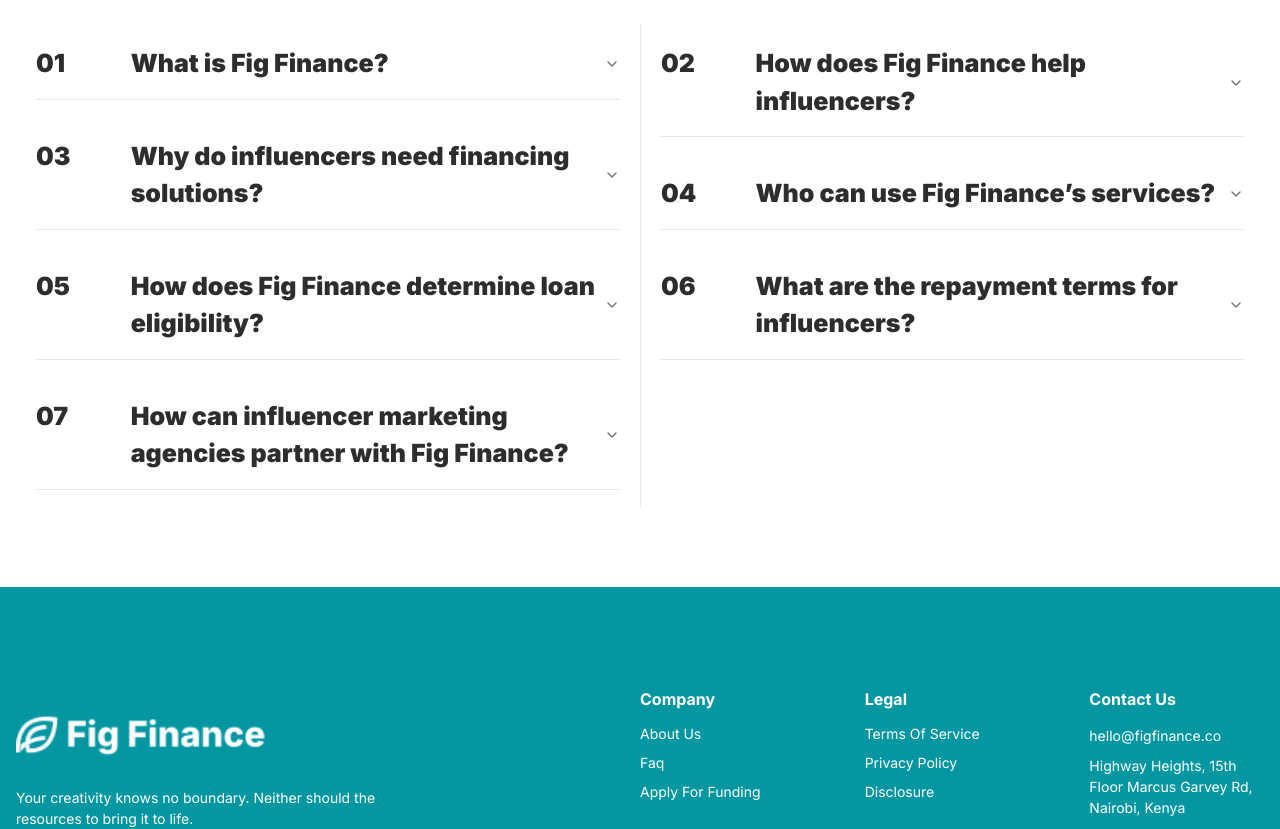
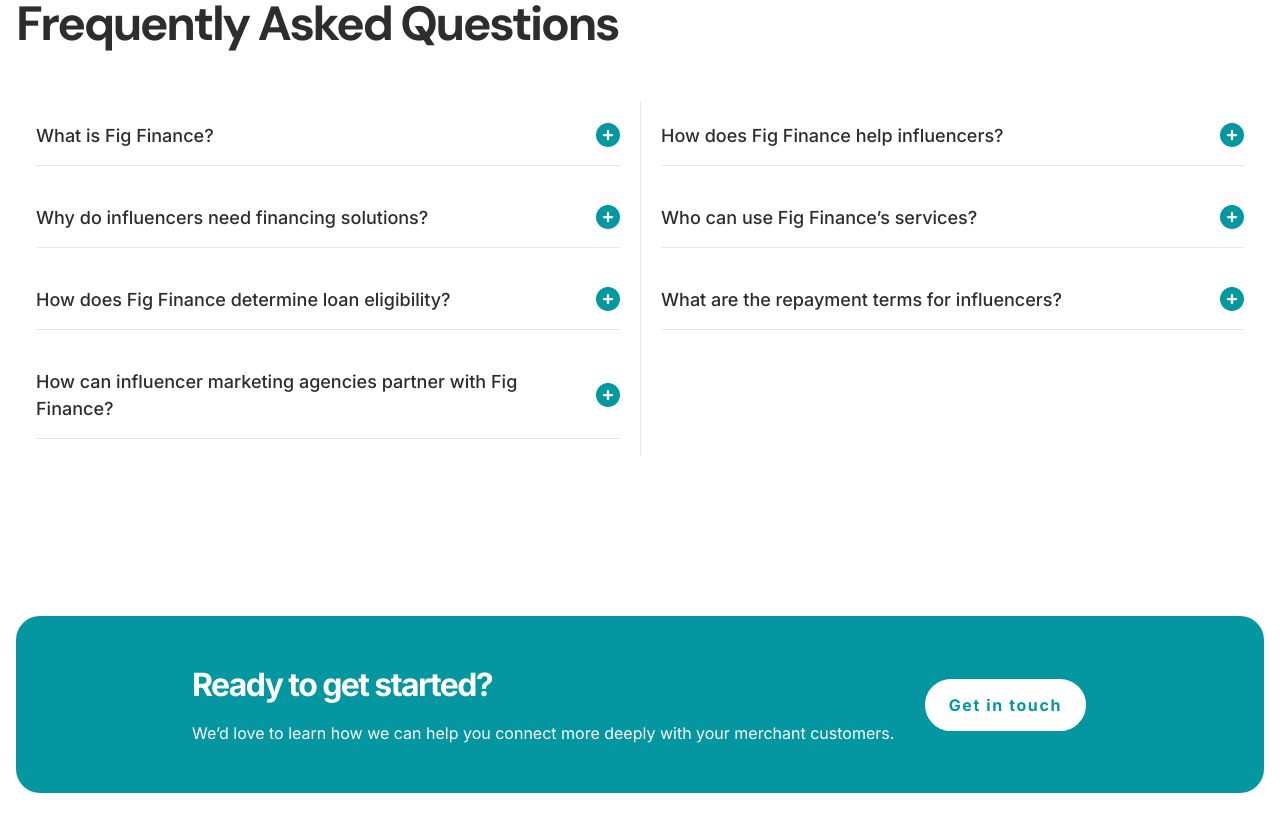
Before and after one commit to FigTechnologies/Fig-Web, a Next.js app: page / in a window 1280 px wide. Shown: the part 3580-4409 px from the top of the page. Built offline with nearby package versions, Linux system fonts and the light colour scheme.

Commit message:
fear: add CTA and also adjust FAQs

```diff
--- a/src/app/page.js
+++ b/src/app/page.js
@@ -11,6 +11,7 @@
 import WhatWeDo from "@/components/home/WhatWeDo"
 import { WhyPartner } from "@/components/home/WhyPartner"
 import Works from "@/components/home/Works"
+import { ReadyToStart } from "@/components/ReadyToStart"
 
 export default function Home() {
 	return (
@@ -28,6 +29,7 @@
 			{/* <Testimonial /> */}
 			{/* <Faq /> */}
 			<FAQs />
+			<ReadyToStart />
 		</main>
 	)
 }
--- /dev/null
+++ b/src/components/ReadyToStart.jsx
@@ -0,0 +1,24 @@
+import React from "react"
+import { Container } from "./Container"
+
+const ReadyToStart = () => {
+	return (
+		<section className="py-20">
+			<Container>
+				<div className="p-12 bg-primary-color text-white rounded-3xl">
+					<div className="flex justify-between gap-4 items-center mx-auto max-w-4xl">
+						<div>
+							<h3 className="text-[2rem] font-bold leading-[1.3] mb-4 tracking-[-.05em] text-white">Ready to get started?</h3>
+							<p className="text-[1rem] leading-[1.4 text-white">We’d love to learn how we can help you connect more deeply with your merchant customers.</p>
+						</div>
+						<div>
+							<button className="btn">Get in touch</button>
+						</div>
+					</div>
+				</div>
+			</Container>
+		</section>
+	)
+}
+
+export { ReadyToStart }
--- a/src/components/home/Accordion.jsx
+++ b/src/components/home/Accordion.jsx
@@ -9,13 +9,13 @@
 				type="single"
 				collapsible>
 				<AccordionItem value={value}>
-					<AccordionTrigger className="text-[18px] md:text-[25px] font-[900]  text-primary-black">
+					<AccordionTrigger className="text-[1.125rem] text-primary-black">
 						<div className="flex w-full">
-							<span className="w-2/12">{id}</span>
+							{/* <span className="w-2/12">{id}</span> */}
 							<span className="flex-1">{question} </span>
 						</div>
 					</AccordionTrigger>
-					<AccordionContent className="text-[16px]  md:text-[18px] font-[400] leading-[1.5em] text-primary-black">{answer}</AccordionContent>
+					<AccordionContent className="text-[1rem] leading-[1.4] text-[#3c4562]">{answer}</AccordionContent>
 				</AccordionItem>
 			</Accordion>
 		</div>
--- a/src/components/home/FAQs.jsx
+++ b/src/components/home/FAQs.jsx
@@ -8,8 +8,8 @@
 		<section className="py-20 mt-[20dvh]">
 			<Container>
 				<Heading
-					className="mx-auto text-center"
 					title="FAQs"
+					subtitle={`<span>Frequently Asked Questions</span>`}
 				/>
 
 				<div className="md:w-full w-full grid grid-cols-2 mt-[50px]">
--- a/src/components/ui/accordion.jsx
+++ b/src/components/ui/accordion.jsx
@@ -24,7 +24,19 @@
 			className={cn("flex flex-1 items-center justify-between py-4 text-sm font-medium transition-all hover:underline text-left [&[data-state=open]>svg]:rotate-180", className)}
 			{...props}>
 			{children}
-			<ChevronDown className="h-4 w-4 shrink-0 text-muted-foreground transition-transform duration-200" />
+			{/* <ChevronDown className="h-4 w-4 shrink-0 text-muted-foreground transition-transform duration-200" /> */}
+			<div>
+				<svg
+					width="24"
+					height="24"
+					viewBox="0 0 24 24"
+					fill="none"
+					xmlns="http://www.w3.org/2000/svg">
+					<path
+						d="M0 12C0.03125 9.75 0.578125 7.73438 1.64062 5.95312C2.70312 4.14062 4.14062 2.70313 5.95312 1.64062C7.73438 0.578125 9.75 0.03125 12 0C14.25 0.03125 16.2656 0.578125 18.0469 1.64062C19.8594 2.70313 21.2969 4.14062 22.3594 5.95312C23.4219 7.73438 23.9688 9.75 24 12C23.9688 14.25 23.4219 16.2656 22.3594 18.0469C21.2969 19.8594 19.8594 21.2969 18.0469 22.3594C16.2656 23.4219 14.25 23.9688 12 24C9.75 23.9688 7.73438 23.4219 5.95312 22.3594C4.14062 21.2969 2.70312 19.8594 1.64062 18.0469C0.578125 16.2656 0.03125 14.25 0 12ZM12 17.25C12.6875 17.1875 13.0625 16.8125 13.125 16.125V13.125H16.125C16.8125 13.0625 17.1875 12.6875 17.25 12C17.1875 11.3125 16.8125 10.9375 16.125 10.875H13.125V7.875C13.0625 7.1875 12.6875 6.8125 12 6.75C11.3125 6.8125 10.9375 7.1875 10.875 7.875V10.875H7.875C7.1875 10.9375 6.8125 11.3125 6.75 12C6.8125 12.6875 7.1875 13.0625 7.875 13.125H10.875V16.125C10.9375 16.8125 11.3125 17.1875 12 17.25Z"
+						fill="#0497a2"></path>
+				</svg>
+			</div>
 		</AccordionPrimitive.Trigger>
 	</AccordionPrimitive.Header>
 ))
```
